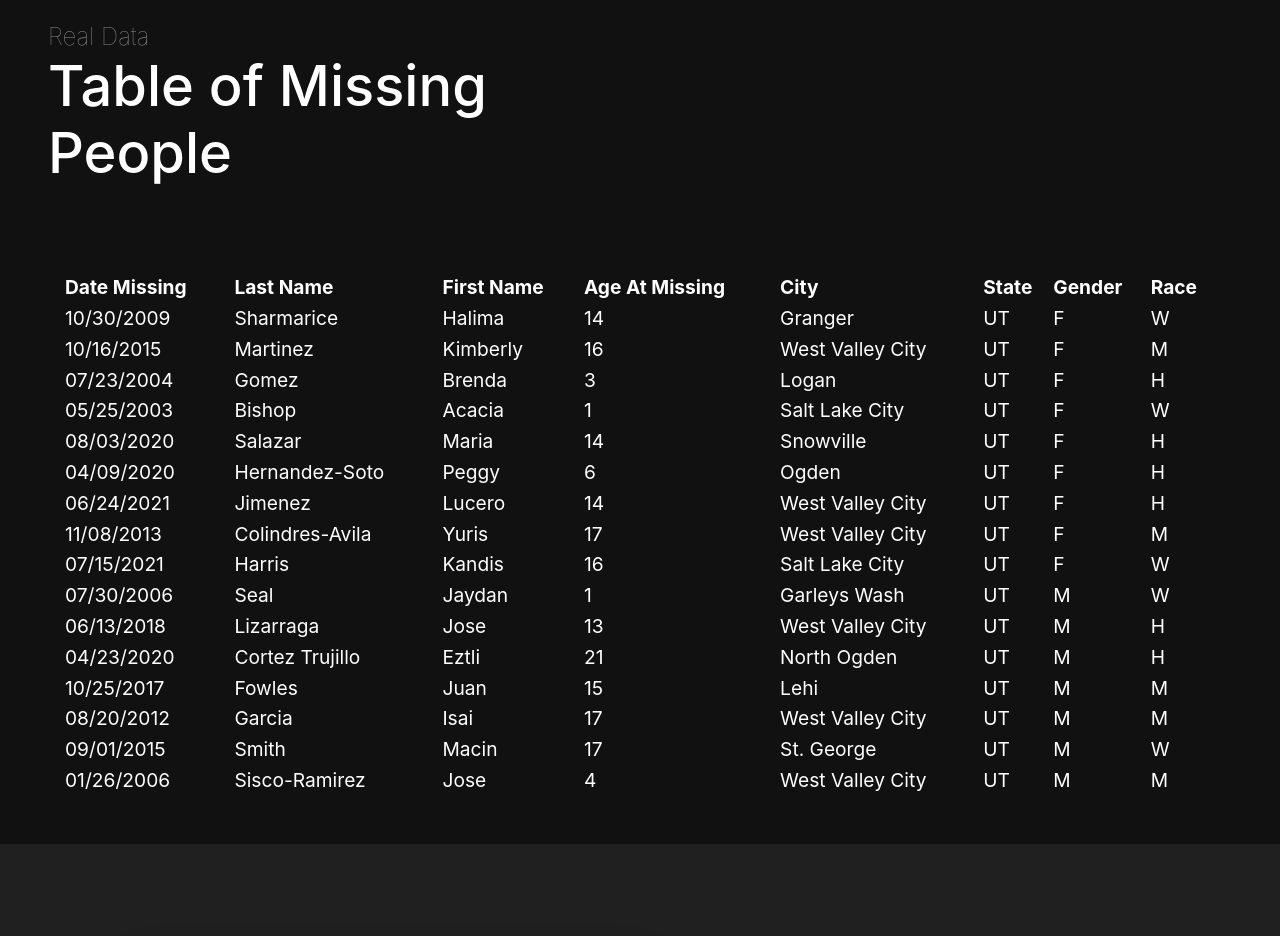
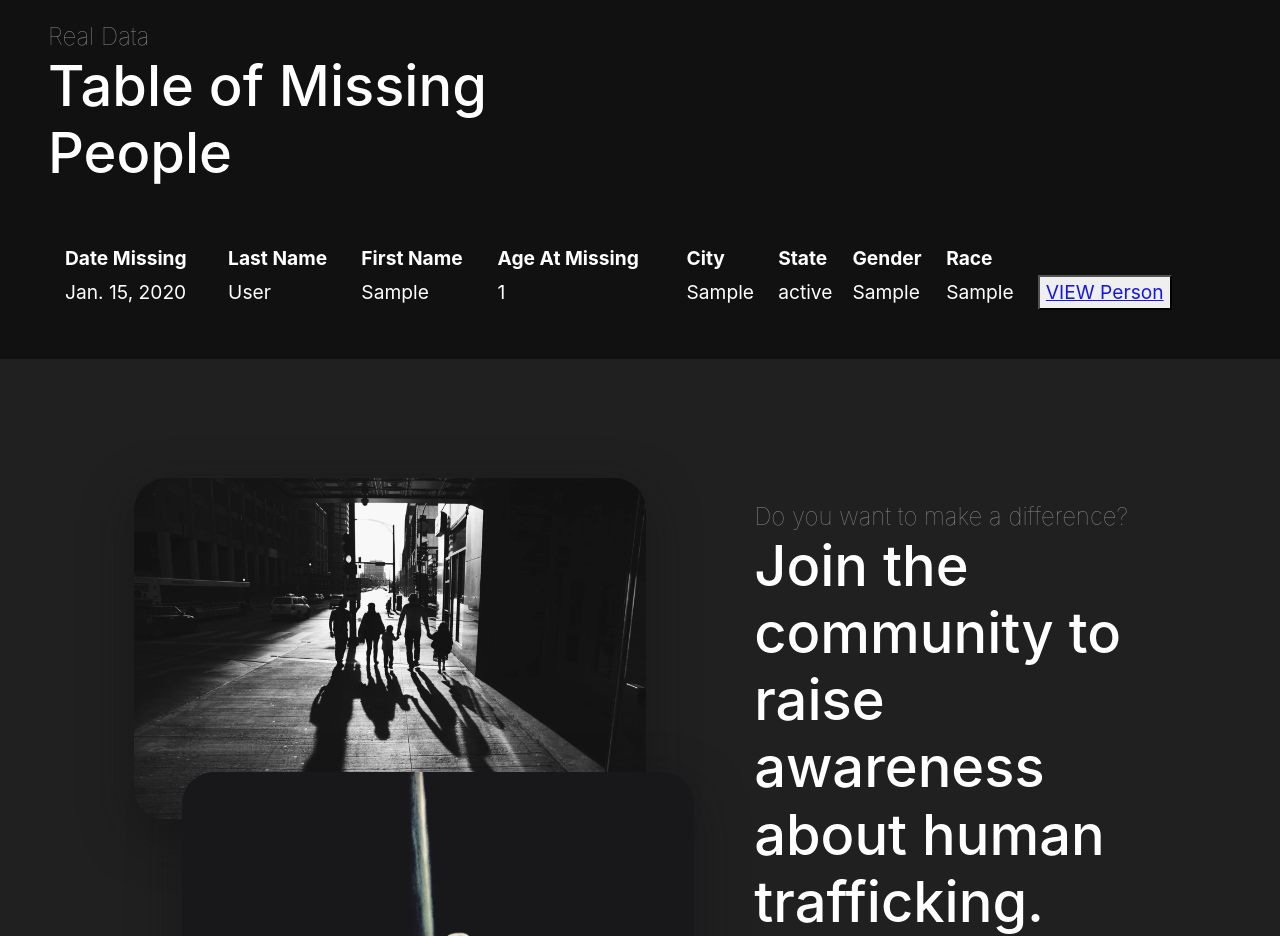
Before and after one commit to julessmith2020/missingppl, a Django app: page / in a window 1280 px wide. Shown: the part 2495-3431 px from the top of the page. Run offline with Django 4.2, Linux system fonts and the light colour scheme; tables that the repository leaves empty hold one stand-in row (values such as "Sample post"); some libraries are stand-ins or nearby versions; some web fonts are replaced.

Commit message:
Update index.html
Added integrated table and buttons

```diff
--- a/templates/webview/index.html
+++ b/templates/webview/index.html
@@ -186,195 +186,45 @@
     </div>
 
     <div class="bg-black py-vh-3">
-       <div>
+      <div>
         <table style="width: 90%; margin: auto;">
           <thead>
             <div class="col-12 col-md-6">
               <div class="p-5 pt-0 mt-5" data-aos="fade">
-                <!-- Below is the table of missing people - it is hard coded in for now but we are going to change it-->
                 <span class="h5 text-secondary fw-lighter">Real Data</span>
                 <h2 class="display-4">Table of Missing People</h2>
               </div>
-            </div>
-            <br>
-            <tr>
-              <th title="Field #1">Date Missing</th>
-              <th title="Field #2">Last Name</th>
-              <th title="Field #3">First Name</th>
-              <th title="Field #4">Age At Missing</th>
-              <th title="Field #5">City</th>
-              <th title="Field #6">State</th>
-              <th title="Field #7">Gender</th>
-              <th title="Field #8">Race</th>
-            </tr>
+                <tr>
+                  <th>Date Missing</th>
+                  <th>Last Name</th>
+                  <th>First Name</th>
+                  <th>Age At Missing</th>
+                  <th>City</th>
+                  <th>State</th>
+                  <th>Gender</th>
+                  <th>Race</th>
+                  <!-- Add more column headers as needed -->
+              </tr>
           </thead>
           <tbody>
-            <tr>
-              <td>10/30/2009</td>
-              <td>Sharmarice</td>
-              <td>Halima</td>
-              <td align="text-center">14</td>
-              <td>Granger</td>
-              <td>UT</td>
-              <td>F</td>
-              <td>W</td>
-            </tr>
-            <tr>
-              <td>10/16/2015</td>
-              <td>Martinez</td>
-              <td>Kimberly</td>
-              <td align="text-center">16</td>
-              <td>West Valley City</td>
-              <td>UT</td>
-              <td>F</td>
-              <td>M</td>
-            </tr>
-            <tr>
-              <td>07/23/2004</td>
-              <td>Gomez</td>
-              <td>Brenda</td>
-              <td align="text-center">3</td>
-              <td>Logan</td>
-              <td>UT</td>
-              <td>F</td>
-              <td>H</td>
-            </tr>
-            <tr>
-              <td>05/25/2003</td>
-              <td>Bishop</td>
-              <td>Acacia</td>
-              <td align="text-center">1</td>
-              <td>Salt Lake City</td>
-              <td>UT</td>
-              <td>F</td>
-              <td>W</td>
-            </tr>
-            <tr>
-              <td>08/03/2020</td>
-              <td>Salazar</td>
-              <td>Maria</td>
-              <td align="text-center">14</td>
-              <td>Snowville</td>
-              <td>UT</td>
-              <td>F</td>
-              <td>H</td>
-            </tr>
-            <tr>
-              <td>04/09/2020</td>
-              <td>Hernandez-Soto</td>
-              <td>Peggy</td>
-              <td align="text-center">6</td>
-              <td>Ogden</td>
-              <td>UT</td>
-              <td>F</td>
-              <td>H</td>
-            </tr>
-            <tr>
-              <td>06/24/2021</td>
-              <td>Jimenez</td>
-              <td>Lucero</td>
-              <td align="text-center">14</td>
-              <td>West Valley City</td>
-              <td>UT</td>
-              <td>F</td>
-              <td>H</td>
-            </tr>
-            <tr>
-              <td>11/08/2013</td>
-              <td>Colindres-Avila</td>
-              <td>Yuris</td>
-              <td align="text-center">17</td>
-              <td>West Valley City</td>
-              <td>UT</td>
-              <td>F</td>
-              <td>M</td>
-            </tr>
-            <tr>
-              <td>07/15/2021</td>
-              <td>Harris</td>
-              <td>Kandis</td>
-              <td align="text-center">16</td>
-              <td>Salt Lake City</td>
-              <td>UT</td>
-              <td>F</td>
-              <td>W</td>
-            </tr>
-            <tr>
-              <td>07/30/2006</td>
-              <td>Seal</td>
-              <td>Jaydan</td>
-              <td align="text-center">1</td>
-              <td>Garleys Wash</td>
-              <td>UT</td>
-              <td>M</td>
-              <td>W</td>
-            </tr>
-            <tr>
-              <td>06/13/2018</td>
-              <td>Lizarraga</td>
-              <td>Jose</td>
-              <td align="text-center">13</td>
-              <td>West Valley City</td>
-              <td>UT</td>
-              <td>M</td>
-              <td>H</td>
-            </tr>
-            <tr>
-              <td>04/23/2020</td>
-              <td>Cortez Trujillo</td>
-              <td>Eztli</td>
-              <td align="text-center">21</td>
-              <td>North Ogden</td>
-              <td>UT</td>
-              <td>M</td>
-              <td>H</td>
-            </tr>
-            <tr>
-              <td>10/25/2017</td>
-              <td>Fowles</td>
-              <td>Juan</td>
-              <td align="text-center">15</td>
-              <td>Lehi</td>
-              <td>UT</td>
-              <td>M</td>
-              <td>M</td>
-            </tr>
-            <tr>
-              <td>08/20/2012</td>
-              <td>Garcia</td>
-              <td>Isai</td>
-              <td align="text-center">17</td>
-              <td>West Valley City</td>
-              <td>UT</td>
-              <td>M</td>
-              <td>M</td>
-            </tr>
-            <tr>
-              <td>09/01/2015</td>
-              <td>Smith</td>
-              <td>Macin</td>
-              <td align="text-center">17</td>
-              <td>St. George</td>
-              <td>UT</td>
-              <td>M</td>
-              <td>W</td>
-            </tr>
-            <tr>
-              <td>01/26/2006</td>
-              <td>Sisco-Ramirez</td>
-              <td>Jose</td>
-              <td align="text-center">4</td>
-              <td>West Valley City</td>
-              <td>UT</td>
-              <td>M</td>
-              <td>M</td>
-            </tr>
+              {% for person in personTable %}
+              <tr>
+                  <td>{{ person.date_missing }}</td>
+                  <td>{{ person.last_name }}</td>
+                  <td>{{ person.first_name }}</td>
+                  <td>{{ person.age_at_missing }}</td>
+                  <td>{{ person.city }}</td>
+                  <td>{{ person.state }}</td>
+                  <td>{{ person.gender }}</td>
+                  <td>{{ person.race }}</td>
+                  <td><button><a href="{% url 'personView' personID=person.id %}">
+                    VIEW Person
+                    </a></button></td>
+                  <!-- Add more columns as needed -->
+              </tr>
+              {% endfor %}
           </tbody>
         </table>
-        <div class="row gx-5">
-            </div>
-          </div>
-        </div>
       </div>
     </div>
     <div class="bg-dark position-relative">
```
